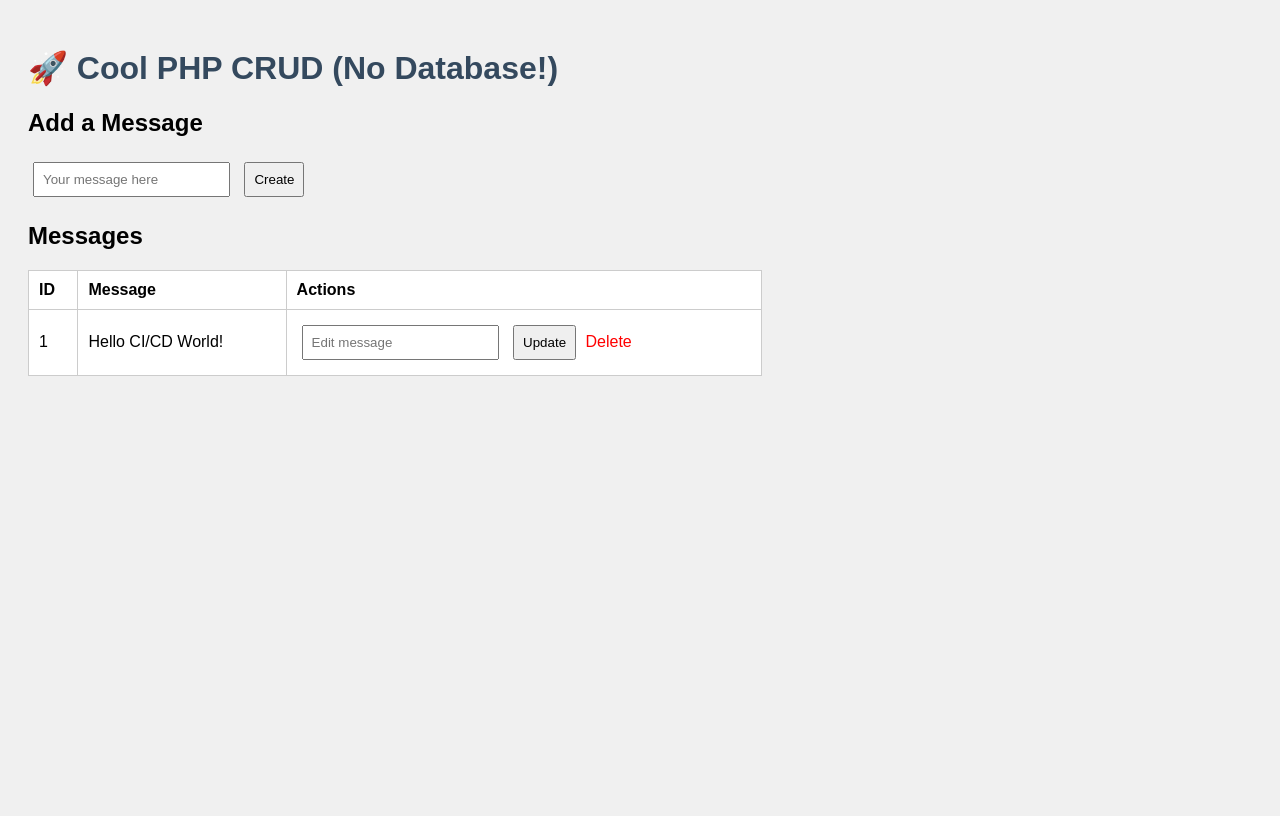
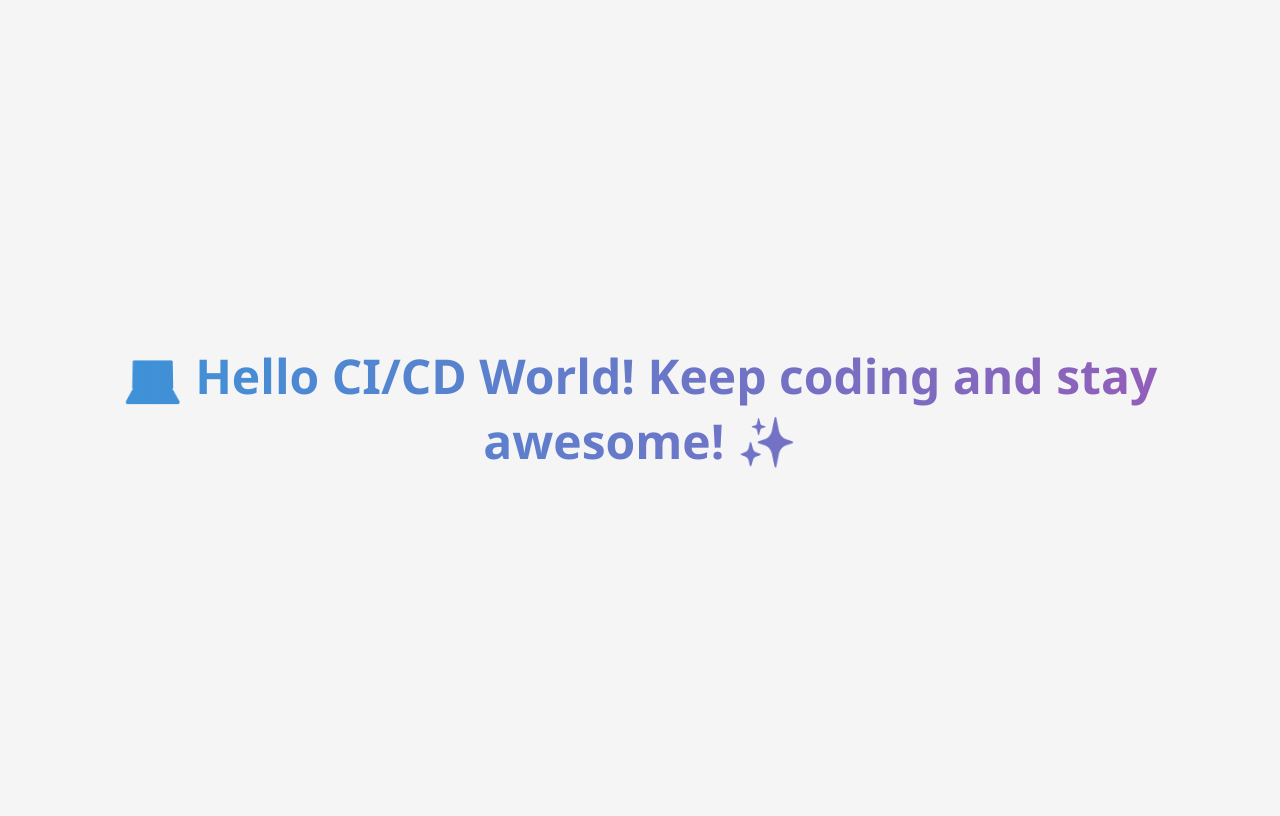
Before and after one commit to ImNotKier/php-ci-cd-lab, a PHP site: page / in a window 1280 px wide. Before the commit the page ends 376 px from the top, so only its background shows below. Run offline with PHP 8.4, Linux system fonts and the light colour scheme.

Commit message:
Update index.php

```diff
--- a/index.php
+++ b/index.php
@@ -1,81 +1,30 @@
 <?php
-session_start();
-
-// Initialize messages array if not set
-if (!isset($_SESSION['messages'])) {
-    $_SESSION['messages'] = [
-        ['id' => 1, 'content' => "Hello CI/CD World!"]
-    ];
-}
-
-// Handle Create
-if (isset($_POST['create']) && !empty($_POST['content'])) {
-    $newId = end($_SESSION['messages'])['id'] + 1 ?? 1;
-    $_SESSION['messages'][] = ['id' => $newId, 'content' => $_POST['content']];
-}
-
-// Handle Update
-if (isset($_POST['update']) && !empty($_POST['content'])) {
-    foreach ($_SESSION['messages'] as &$msg) {
-        if ($msg['id'] == $_POST['id']) {
-            $msg['content'] = $_POST['content'];
-            break;
-        }
-    }
-}
-
-// Handle Delete
-if (isset($_GET['delete'])) {
-    $_SESSION['messages'] = array_filter($_SESSION['messages'], function($msg) {
-        return $msg['id'] != $_GET['delete'];
-    });
-}
-
+$message = "💻 Hello CI/CD World! Keep coding and stay awesome! ✨";
 ?>
-
 <!DOCTYPE html>
 <html>
 <head>
-    <title>Cool PHP CRUD</title>
+    <title>My Cool PHP Page</title>
     <style>
-        body { font-family: Arial; padding: 20px; background: #f0f0f0; }
-        h1 { color: #34495e; }
-        input, button { padding: 8px; margin: 5px; }
-        table { border-collapse: collapse; margin-top: 20px; width: 60%; background: #fff; }
-        th, td { border: 1px solid #ccc; padding: 10px; text-align: left; }
-        a { color: red; text-decoration: none; }
+        body {
+            font-family: 'Segoe UI', Tahoma, Geneva, Verdana, sans-serif;
+            background: #f5f5f5;
+            display: flex;
+            justify-content: center;
+            align-items: center;
+            height: 100vh;
+            color: #2c3e50;
+        }
+        h1 {
+            background: linear-gradient(90deg, #3498db, #9b59b6);
+            -webkit-background-clip: text;
+            -webkit-text-fill-color: transparent;
+            font-size: 3em;
+            text-align: center;
+        }
     </style>
 </head>
 <body>
-    <h1>🚀 Cool PHP CRUD (No Database!)</h1>
-
-    <h2>Add a Message</h2>
-    <form method="POST">
-        <input type="text" name="content" placeholder="Your message here" required>
-        <button type="submit" name="create">Create</button>
-    </form>
-
-    <h2>Messages</h2>
-    <table>
-        <tr>
-            <th>ID</th>
-            <th>Message</th>
-            <th>Actions</th>
-        </tr>
-        <?php foreach ($_SESSION['messages'] as $msg): ?>
-        <tr>
-            <td><?= $msg['id'] ?></td>
-            <td><?= htmlspecialchars($msg['content']) ?></td>
-            <td>
-                <form method="POST" style="display:inline;">
-                    <input type="hidden" name="id" value="<?= $msg['id'] ?>">
-                    <input type="text" name="content" placeholder="Edit message" required>
-                    <button type="submit" name="update">Update</button>
-                </form>
-                <a href="?delete=<?= $msg['id'] ?>" onclick="return confirm('Are you sure?')">Delete</a>
-            </td>
-        </tr>
-        <?php endforeach; ?>
-    </table>
+    <h1><?php echo $message; ?></h1>
 </body>
 </html>
```
